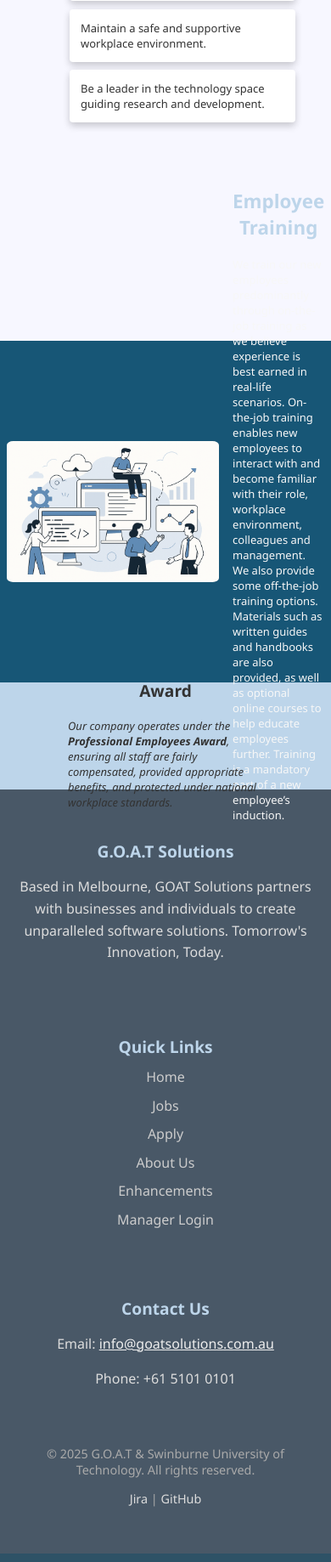
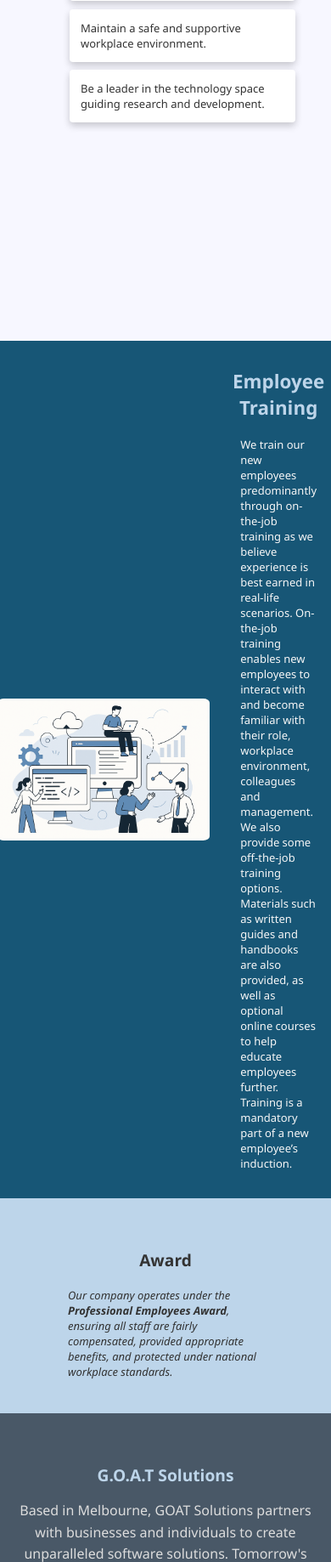
Before and after one commit to 105928712/goat, a PHP site: page / in a window 390 px wide; the page is wider, and only the part inside the window is pictured. Shown: the part 3449-5287 px from the top of that part at 85% size. Run offline with PHP 8.4, Linux system fonts and the light colour scheme.

Commit message:
Fix the section heights on index.php

```diff
--- a/styles/styles.css
+++ b/styles/styles.css
@@ -354,7 +354,7 @@ section.statements {
     display: flex;
     justify-content: center;
     align-items: center;
-    height: 50vh;
+    height: 80vh;
     background-color: var(--quaternary);
 }
 
@@ -411,7 +411,7 @@ section.training {
     align-items: center;
     flex-direction: row;
     padding: 10rem;
-    height: 40vh;
+    height: 60vh;
     background-color: var(--quinary);
 }
 
@@ -422,6 +422,7 @@ section.training h2 {
 
 /* contrast h2 and p with bg */
 section.training p {
+    margin: 0 20px;
     color: var(--font-light)
 }
 
@@ -452,7 +453,7 @@ section.award {
     justify-content: center;
     flex-direction: column;
     align-items: center;
-    height: 15vh;
+    height: 30vh;
     background-color: var(--primary-light);
     padding: 0 5rem;
 }
@@ -535,10 +536,11 @@ section.award a.active::after {
     section.training {
         padding: 2rem;
         font-size: small;
+        height: auto;
     }
 
     section.training img {
-        width: 80%;
+        width: 50%;
     }
 
     section.training div {
```
